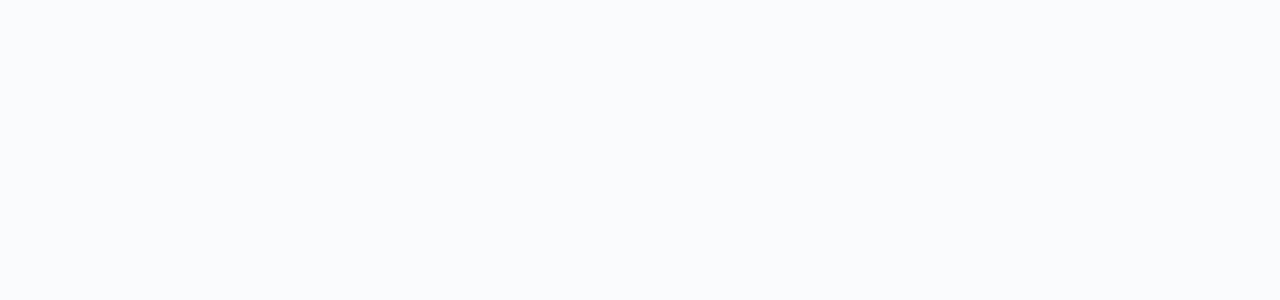
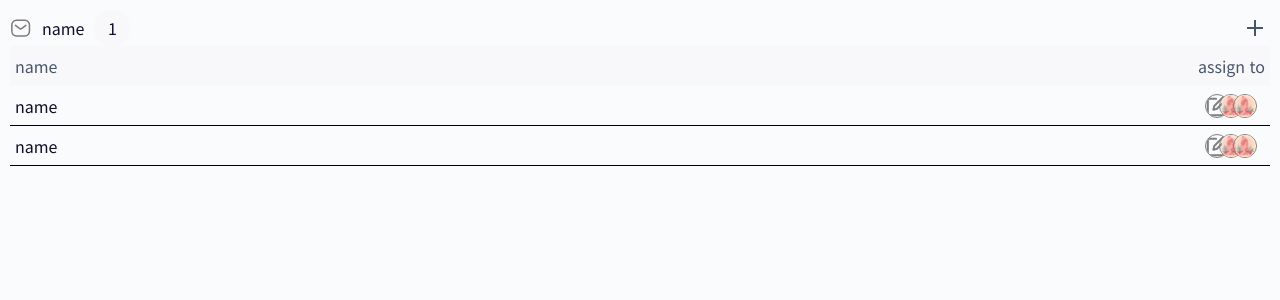
Before and after one commit to youss95/my-front, a React (Create React App) app: page /project in a window 1280 px wide. Before the commit this address had no page. Shown: the top 300 px of the page. Built offline with nearby package versions, Linux system fonts and the light colour scheme.

Commit message:
project page UI

```diff
--- a/src/App.js
+++ b/src/App.js
@@ -1,3 +1,5 @@
+import { MobileBottomNav } from 'components/layout';
+import Project from 'pages/project/Project';
 import MyTask from 'pages/task/MyTask';
 import React from 'react';
 import { Route, Routes } from 'react-router-dom';
@@ -12,8 +14,10 @@ const App = () => {
         <Routes>
           <Route path="/" element={<Home />} />
           <Route path="/task" element={<MyTask />} />
+          <Route path="/project" element={<Project />} />
         </Routes>
       </BaseLayout>
+      <MobileBottomNav />
     </div>
   );
 };
--- a/src/components/common/Avatar.js
+++ b/src/components/common/Avatar.js
@@ -3,6 +3,7 @@ import calendar from '../../assets/images/edit.svg';
 import check from '../../assets/images/hand.svg';
 const Container = styled.div`
   display: flex;
+  width: 60px;
 `;
 
 const Profile = styled.div`
--- /dev/null
+++ b/src/components/project/ProjectUnit.js
@@ -0,0 +1,16 @@
+import ProjectName from './detail/ProjectName';
+import ProjectTask from './detail/ProjectTask';
+import Status from './status/Status';
+
+const ProjectUnit = () => {
+  return (
+    <>
+      <Status />
+      <ProjectName />
+      <ProjectTask />
+      <ProjectTask />
+    </>
+  );
+};
+
+export default ProjectUnit;
--- /dev/null
+++ b/src/components/project/detail/ProjectList.js
@@ -0,0 +1,11 @@
+import styled from 'styled-components';
+import ProjectTask from './ProjectTask';
+
+const ProjectList = () => {
+  return (
+    <>
+      <ProjectTask />
+    </>
+  );
+};
+export default ProjectList;
--- /dev/null
+++ b/src/components/project/detail/ProjectName.js
@@ -0,0 +1,26 @@
+import styled from 'styled-components';
+
+const Wrapper = styled.div`
+  display: flex;
+  justify-content: space-between;
+  align-items: center;
+  width: 100%;
+  height: 40px;
+  background: #f8f8fb;
+  padding: 5px;
+  span {
+    color: #475569;
+    line-height: 40px;
+  }
+`;
+
+const ProjectName = () => {
+  return (
+    <Wrapper>
+      <span>name</span>
+      <span>assign to</span>
+    </Wrapper>
+  );
+};
+
+export default ProjectName;
--- /dev/null
+++ b/src/components/project/detail/ProjectTask.js
@@ -0,0 +1,25 @@
+import styled from 'styled-components';
+import Avatar from 'components/common/Avatar';
+import img from '../../../assets/images/violin.svg';
+const Wrapper = styled.div`
+  border-bottom: 1px solid black;
+  width: 100%;
+  height: 40px;
+  display: flex;
+  justify-content: space-between;
+  align-items: center;
+  padding: 5px;
+`;
+
+const ProjectTask = () => {
+  return (
+    <>
+      <Wrapper>
+        <span>name</span>
+        <Avatar imgPath={img} />
+      </Wrapper>
+    </>
+  );
+};
+
+export default ProjectTask;
--- /dev/null
+++ b/src/components/project/status/Status.js
@@ -0,0 +1,60 @@
+import Round from 'components/common/task/Round';
+import styled from 'styled-components';
+import check from '../../../assets/images/check.svg';
+import edit from '../../../assets/images/edit.svg';
+import backlog from '../../../assets/images/emailIcon.svg';
+const Wrapper = styled.div`
+  display: flex;
+  gap: 10px;
+  align-items: center;
+  justify-content: space-between;
+`;
+const IconWrapper = styled.div`
+  display: flex;
+  gap: 10px;
+  align-items: center;
+`;
+const Plus = styled.div`
+  position: relative;
+  top: 0px;
+  right: 0px;
+  width: 31px;
+  height: 31px;
+
+  cursor: pointer;
+  z-index: 1;
+  &:before {
+    position: absolute;
+    top: 50%;
+    left: 50%;
+    width: 16px;
+    height: 2px;
+    margin: -1px 0 0 -8px;
+    background: #475569;
+    content: '';
+  }
+  &:after {
+    position: absolute;
+    top: 50%;
+    left: 50%;
+    width: 2px;
+    height: 16px;
+    margin: -8px 0 0 -1px;
+    background: #475569;
+    content: '';
+  }
+`;
+const Status = () => {
+  return (
+    <Wrapper>
+      <IconWrapper>
+        <img src={backlog} alt="backlog" />
+        <span>name</span>
+        <Round number={1} />
+      </IconWrapper>
+      <Plus />
+    </Wrapper>
+  );
+};
+
+export default Status;
--- /dev/null
+++ b/src/pages/project/Project.js
@@ -0,0 +1,17 @@
+import ProjectList from 'components/project/detail/ProjectList';
+import ProjectUnit from 'components/project/ProjectUnit';
+import styled from 'styled-components';
+
+const Page = styled.div`
+  padding: 10px 10px 0 10px;
+`;
+
+const Project = () => {
+  return (
+    <Page>
+      <ProjectUnit />
+    </Page>
+  );
+};
+
+export default Project;
```
Also changed, not shown: src/assets/images/edit.svg.
